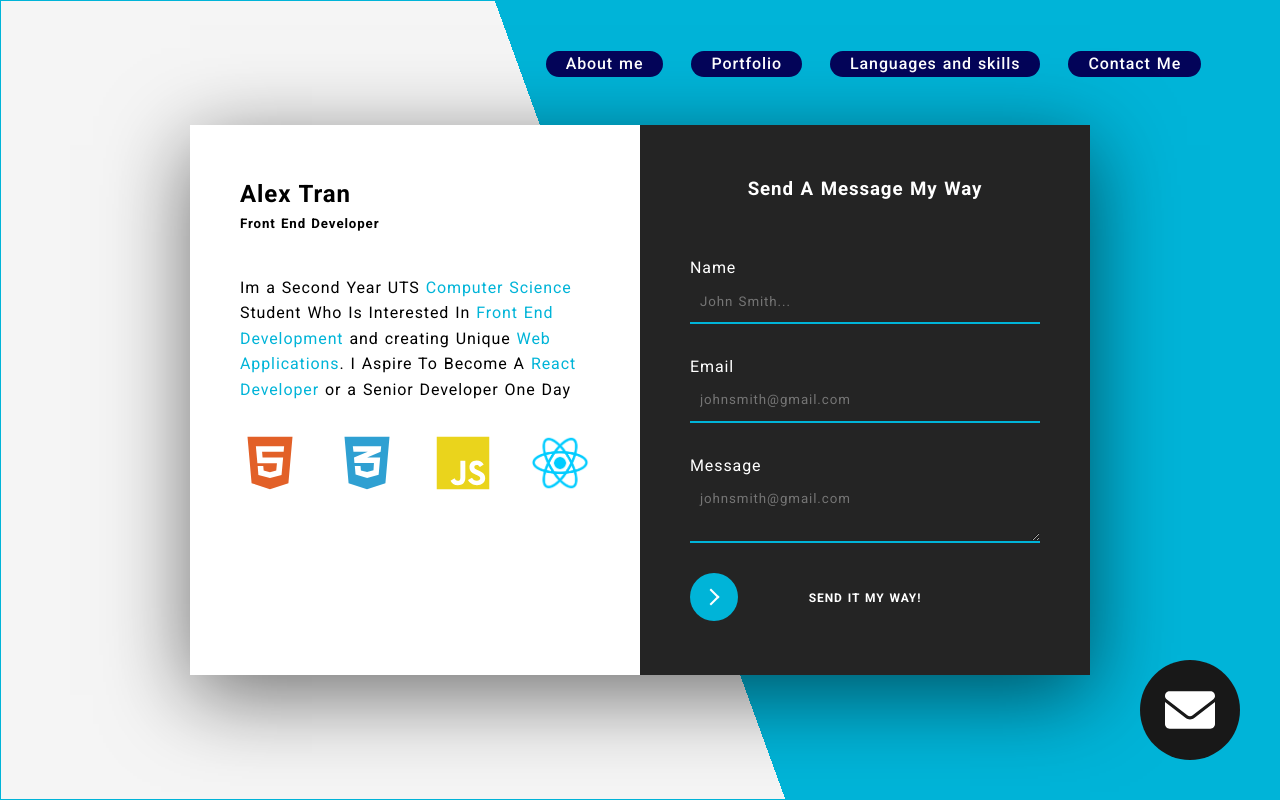
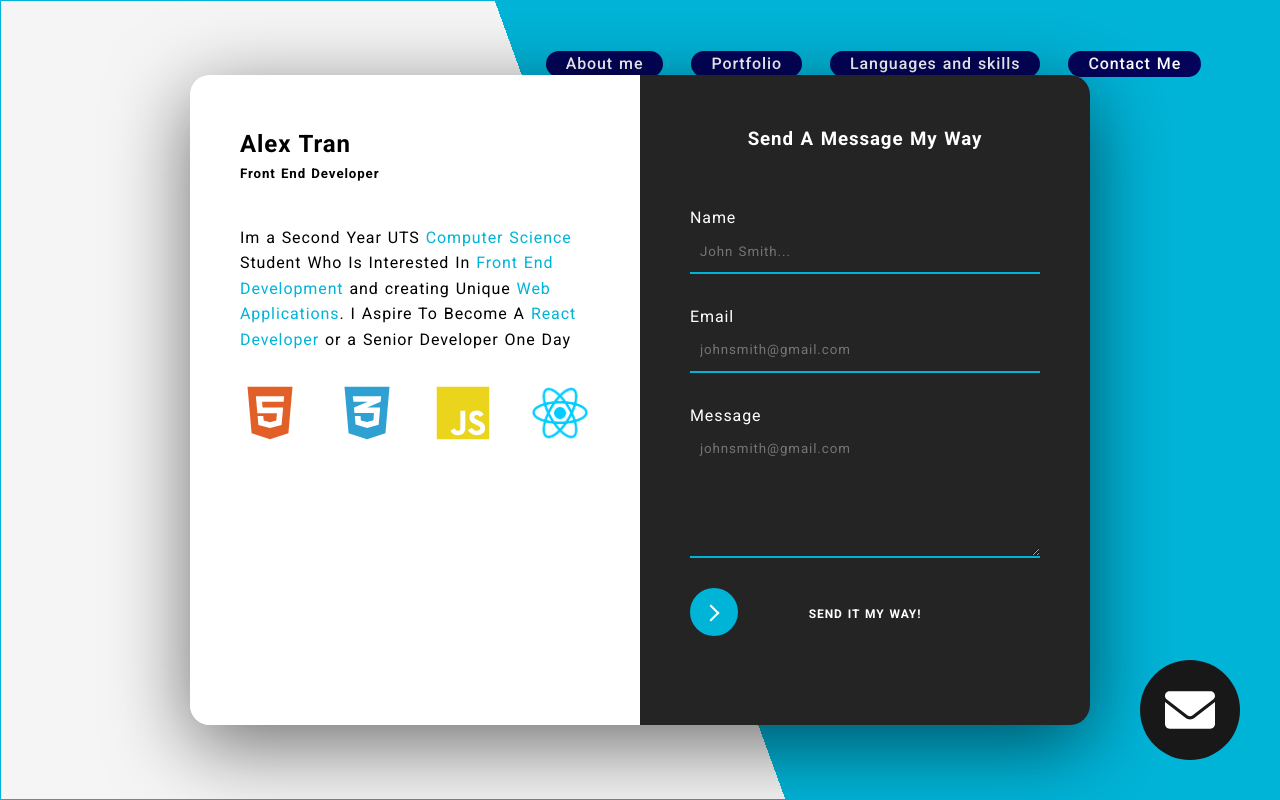
Before and after one commit to alexalextran/Portfolio-Website-4.0, a React (Create React App) app: page / in a window 1280 px wide. Both pictures are taken after a click on the element 1190 px from the left and 710 px from the top of the page. Shown: the top 800 px of the page. Built offline with nearby package versions, Linux system fonts and the light colour scheme.

Commit message:
setting up the modal

```diff
--- a/src/App.css
+++ b/src/App.css
@@ -743,23 +743,39 @@ MAIL MODAL
   top: 50%;
   transform: translate(-50%, -50%);
   box-shadow: 0 20px 80px 0px rgb(0 0 0 / 55%);
+  animation: fade 800ms;
+  border-radius: 20px;
+}
+
+@keyframes fade {
+  0%{
+    opacity: 0;
+  }
+  100%{
+    opacity: 1;
+  }
+
 }
 
 .modal__left, .modal__right{
 color: white;
 width: 450px;
-height: 550px;
+height: 650px;
 background-color: rgb(36,36,36);
+
 }
 
 .modal__right{
 display: flex;
 flex-direction: column;
+border-radius: 0px 20px 20px 0px;
+
 }
 
 .modal__left{
   color: black;
   background-color: white;
+  border-radius: 20px 0px 0px 20px;
 }
 
 .modal__left > div:first-child{
@@ -798,12 +814,17 @@ input,textarea{
   padding: 10px;
   border: none;
   border-bottom: 2px solid var(--blue);
-  transition: all 500ms;
+  transition: border 500ms;
+}
+
+textarea{
+  height: 130px;
 }
 
 input:focus, textarea:focus{
 outline: none;
 border-bottom: 2px solid #FF4B27;
+resize: none;
 }
 
 .modal__right--button.learn-more{
--- a/src/components/Landing.jsx
+++ b/src/components/Landing.jsx
@@ -29,7 +29,14 @@ const Landing = () => {
 
             <div className='mail__icon' onClick={() =>
             {setshowmodal(!showmodal)
-             console.log(showmodal)}}>
+            if(!showmodal){
+                document.body.classList += " modal__open"}
+            else{
+                document.body.classList.remove("modal__open")
+            }
+
+                }}>
+
             <svg xmlns="http://www.w3.org/2000/svg" viewBox="0 0 512 512"><path d="M256 352c-16.53 0-33.06-5.422-47.16-16.41L0 173.2V400C0 426.5 21.49 448 48 448h416c26.51 0 48-21.49 48-48V173.2l-208.8 162.5C289.1 346.6 272.5 352 256 352zM16.29 145.3l212.2 165.1c16.19 12.6 38.87 12.6 55.06 0l212.2-165.1C505.1 137.3 512 125 512 112C512 85.49 490.5 64 464 64h-416C21.49 64 0 85.49 0 112C0 125 6.01 137.3 16.29 145.3z"/></svg></div>
 
         { showmodal &&
```
